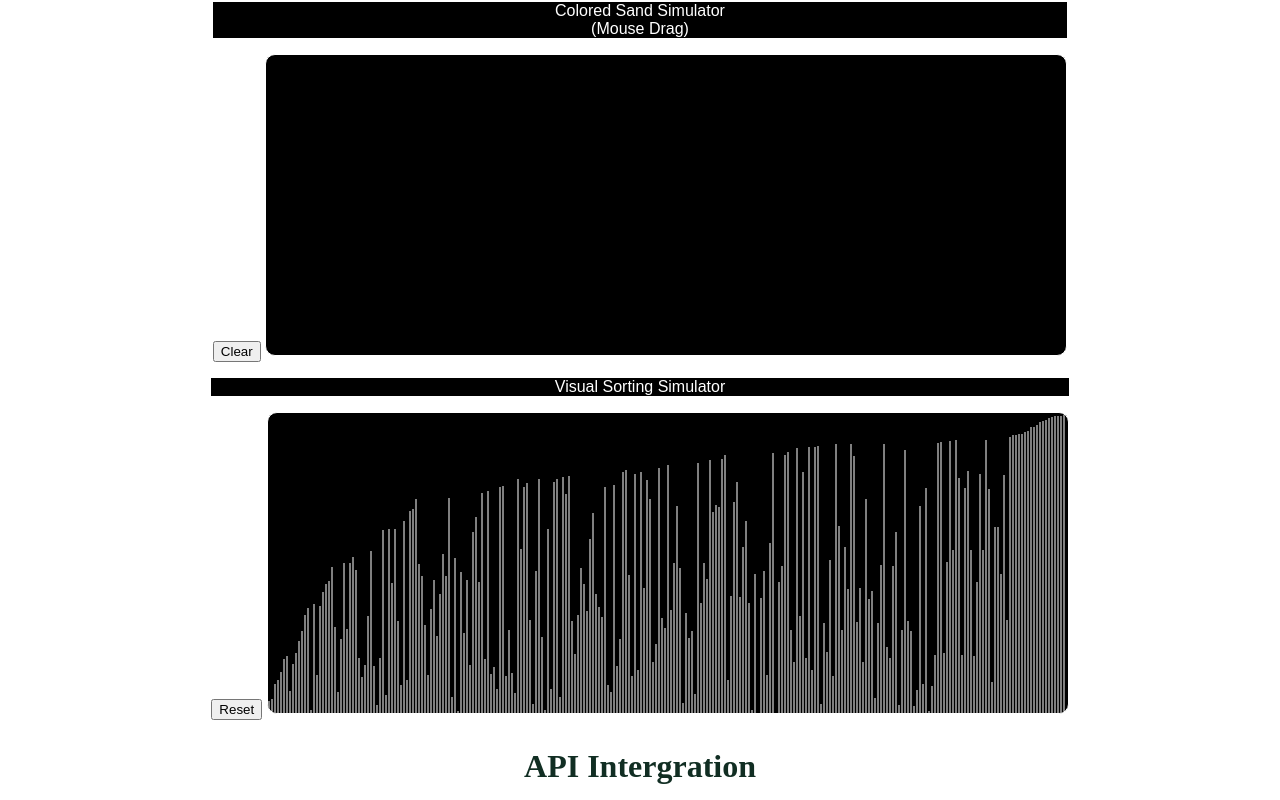
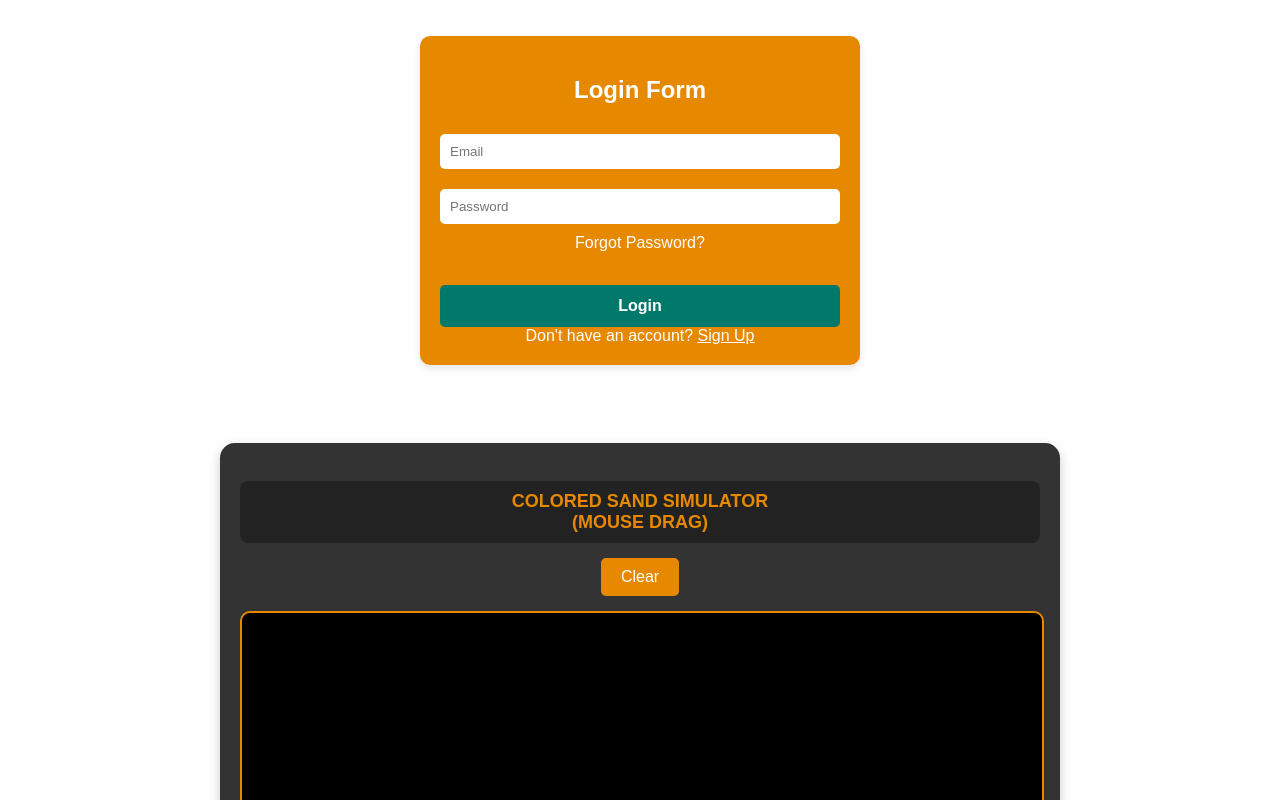
Before and after one commit to Akxifi/personalWebsite, a plain HTML site: page index.html in a window 1280 px wide. Shown: the part 442-1242 px from the top of the page. Drawn offline with nearby package versions, Linux system fonts and the light colour scheme; no server answers.

Commit message:
Updated the look of the website, added the login form project

```diff
--- a/index.html
+++ b/index.html
@@ -42,22 +42,46 @@
     <!--Project Section-->
     <h1 style="color: rgb(17, 46, 35);">Projects</h1>
 
+    <div class = "centered">
+        <div class = "login-container">
+            <h2>Login Form</h2>
+
+            <form>
+                <input type="text" placeholder="Email" name="uname" required>
+                <br>
+                <input type="password" placeholder="Password" name="psw" required>
+                <br>
+                <a href="">Forgot Password?</a>
+                <br><br>
+                <button type="submit">Login</button>
+                <br>
+                <label>Don't have an account?</label>
+                <a href=""><u>Sign Up</u></a>
+              </form>
+        </div>
+    </div>
+    <br>
+
     <div class="centered">
         <div class="canvas-container">
-            <p style="background-color: black; color: white;">Colored Sand Simulator<br>(Mouse Drag) </p>
-            <button id="resetSand">Clear</button>
-            <canvas id="myCanvas" width="800" height="300" style="border: 1px solid white;"></canvas>
+            <p class="canvas-title">Colored Sand Simulator<br>(Mouse Drag)</p>
+            <button id="resetSand" class="control-button">Clear</button>
+            <canvas id="myCanvas" width="800" height="300"></canvas>
         </div>
     </div>
 
     <div class="centered">
         <div class="canvas-container">
-            <p style="background-color: black; color: white;">Visual Sorting Simulator</p>
-            <button id="resetSort">Reset</button>
-            <canvas id="sortCanvas" width="800" height="300" style="border: 1px solid white;"></canvas>
+            <p class="canvas-title">Visual Sorting Simulator</p>
+            <button id="resetSort" class="control-button">Reset</button>
+            <canvas id="sortCanvas" width="800" height="300"></canvas>
         </div>
     </div>
-    <br>
+
+
+
+
+
 
 
 
--- a/style.css
+++ b/style.css
@@ -25,6 +25,8 @@ h5 {
 p {
     color: black;
     text-align: center;
+    font-family: Arial;
+    padding: 5px 15px;
 }
 .centered {
     justify-content: center;
@@ -114,6 +116,68 @@ a:hover {
 }
 
 /*=====================
+    LOGIN SECTION
+======================*/
+.login-container {
+    display: center;
+    text-align: center;
+    justify-content: center;
+    width: 90%;
+    max-width: 400px;
+    padding: 20px;
+    margin-top: 20px;
+    margin-bottom: 20px;
+    border-radius: 10px;
+    box-shadow: 0 4px 8px rgba(0, 0, 0, 0.1);
+    background-color: #e68900;
+    h2 {
+        color: white;
+    }
+    label {
+        color: white;
+    }
+}
+
+.login-container input[type="text"],
+.login-container input[type="password"] {
+    width: 100%; /* Makes the input fields take the full width of .login-container */
+    padding: 10px;
+    margin-top: 10px;
+    margin-bottom: 10px;
+    border: none;
+    border-radius: 5px;
+    box-sizing: border-box;
+}
+
+.login-container button {
+    width: 100%;
+    padding: 12px;
+    margin-top: 15px;
+    border: none;
+    border-radius: 5px;
+    background-color: #00796b; /* Teal color */
+    color: white;
+    font-size: 16px;
+    font-weight: bold;
+    cursor: pointer;
+    transition: background-color 0.3s ease, transform 0.2s ease;
+}
+
+.login-container button:hover {
+    background-color: #004d40; /* Darker teal on hover */
+    transform: scale(1.03);
+}
+
+.login-container button:active {
+    background-color: #00332a; /* Even darker teal on click */
+    transform: scale(0.98);
+}
+
+
+
+
+
+/*=====================
     WEATHER SECTION
 ======================*/
 .weather-container {
@@ -156,40 +220,69 @@ a:hover {
 /*=====================
     CANVAS SECTION
 ======================*/
-.canvas-section {
-    background-color: black;
-    padding: 20px;
-    border-radius: 10px;
-    box-shadow: 0 4px 8px rgba(0, 0, 0, 0.1);
-    text-align: center;
-    margin: 20px auto;
-    max-width: 600px;
-}
-.canvas-section h2 {
-    color: #333;
-    font-size: 24px;
-    margin-bottom: 10px;
-}
-.canvas-section p {
-    font-size: 16px;
-    color: #666;
-}
-.canvas-wrapper {
-    border: 2px solid #ccc;
-    border-radius: 10px;
-    overflow: hidden;
-    margin: 15px 0;
+/* Container to center all items */
+.centered {
     display: flex;
     justify-content: center;
+    align-items: center;
+    margin: 20px 0;
 }
+
+/* Main styling for the canvas container */
+.canvas-container {
+    background-color: #333; /* Dark gray for a modern look */
+    padding: 20px;
+    border-radius: 15px;
+    box-shadow: 0 4px 12px rgba(0, 0, 0, 0.2);
+    text-align: center;
+    max-width: 800px;
+    width: 100%;
+}
+
+/* Title styling */
+.canvas-title {
+    background-color: #222;
+    color: #e68900; /* Matching accent color */
+    padding: 10px;
+    font-size: 18px;
+    font-weight: bold;
+    border-radius: 8px;
+    margin-bottom: 15px;
+    text-transform: uppercase;
+}
+
+/* Button styling */
+.control-button {
+    background-color: #e68900;
+    color: white;
+    border: none;
+    padding: 10px 20px;
+    font-size: 16px;
+    border-radius: 5px;
+    cursor: pointer;
+    transition: background-color 0.3s ease, transform 0.2s ease;
+    margin-bottom: 15px;
+}
+
+.control-button:hover {
+    background-color: #cc7300; /* Darker shade on hover */
+    transform: scale(1.05); /* Slightly enlarge */
+}
+
+.control-button:active {
+    background-color: #b26500; /* Even darker on click */
+    transform: scale(0.95); /* Slightly shrink */
+}
+
+/* Canvas styling */
 canvas {
-    border: 2px solid #999;
+    border: 2px solid #e68900; /* Matching accent color */
     border-radius: 10px;
     background-color: black;
+    display: block;
+    margin: 0 auto;
 }
-.controls button:hover {
-    background-color: #e68900;
-}
+
 
 /*=====================
     COVID STATS SECTION
```
